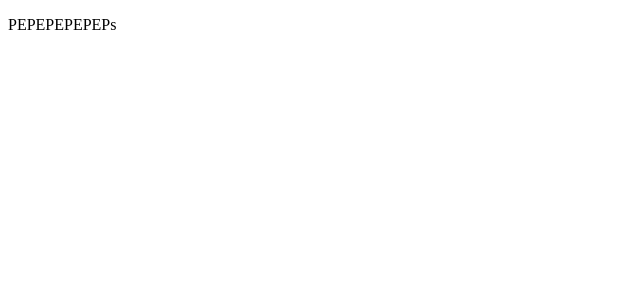
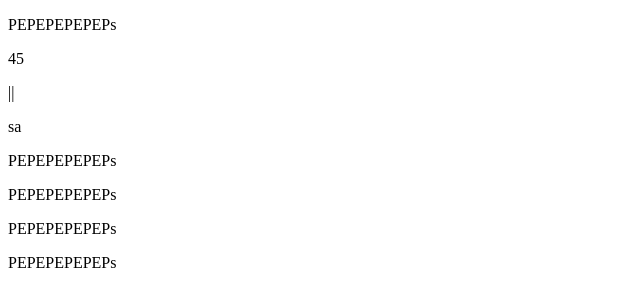
Before and after one commit to delvalj/robbase, a Vue app: page / in a window 1280 px wide. Shown: the top 306 px of the page, without its empty margins (0-640 px from the left). Built offline with nearby package versions, Linux system fonts and the light colour scheme.

Commit message:
se hace o ke

```diff
--- a/src/App.vue
+++ b/src/App.vue
@@ -1,4 +1,11 @@
 <template>
+<p> PEPEPEPEPEPs</p>
+<p> 45</p>
+<p> || </p>
+<p> sa</p>
+<p> PEPEPEPEPEPs</p>
+<p> PEPEPEPEPEPs</p>
+<p> PEPEPEPEPEPs</p>
 <p> PEPEPEPEPEPs</p>
 </template>
 
```
